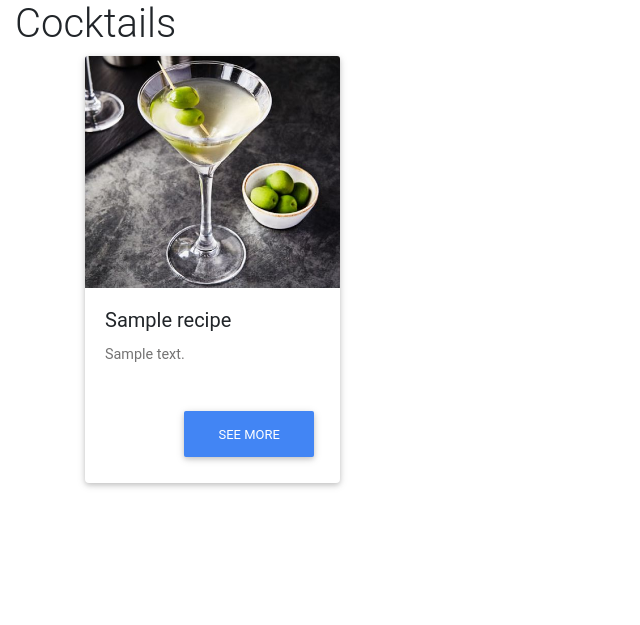
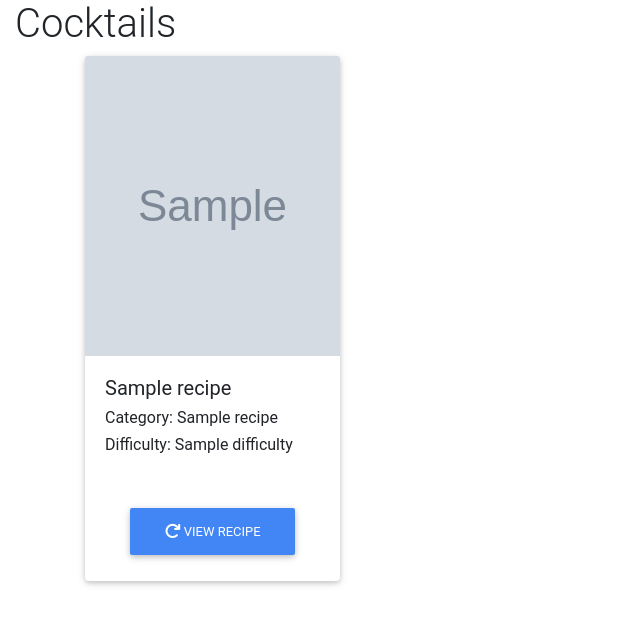
Before and after one commit to fredveloper/milestone-project-3, a Flask app: page / in a window 1280 px wide. Shown: the top 625 px of the page, without its empty margins (0-640 px from the left). Run offline with Flask 2, Linux system fonts and the light colour scheme; grey boxes marked "Sample" are stand-in pictures; a database or web service that is not in the repository returns one stand-in record (values such as "Sample title"); some libraries are stand-ins or nearby versions.

Commit message:
Added flip card to recipes.html, added flip card script to base.html, created style.css file

```diff
--- /dev/null
+++ b/static/css/style.css
@@ -0,0 +1,48 @@
+/* Flip Card */
+
+.card-flip {
+  perspective: 1000px;
+}
+
+.card-flip.hover .flip {
+  transform: rotateY(180deg);
+}
+
+.card-flip,
+.front,
+.back {
+  width: 100%;
+  height: 245px;
+}
+
+.flip {
+  transition: 0.6s;
+  transform-style: preserve-3d;
+  position: relative;
+}
+
+.front,
+.back {
+  backface-visibility: hidden;
+  position: absolute;
+  top: 0;
+  left: 0;
+}
+
+.front {
+  z-index: 2;
+  transform: rotateY(0deg);
+}
+
+.back {
+  transform: rotateY(180deg);
+}
+
+.card .card-body .card-text {
+font-size: 0.8rem;
+}
+
+
+.card-title {
+    margin-bottom: 0.5rem;
+}
--- a/templates/base.html
+++ b/templates/base.html
@@ -3,8 +3,6 @@
   <head>
     <meta charset="UTF-8" />
     <meta name="viewport" content="width=device-width, initial-scale=1.0" />
-
-
 
     <link
       rel="stylesheet"
@@ -12,9 +10,23 @@
       integrity="sha384-9aIt2nRpC12Uk9gS9baDl411NQApFmC26EwAOH8WgZl5MYYxFfc+NcPb1dKGj7Sk"
       crossorigin="anonymous"
     />
-    <link rel="stylesheet" href="https://cdnjs.cloudflare.com/ajax/libs/mdbootstrap/4.19.0/css/mdb.min.css" integrity="sha256-KQdYqU6VCGR+nLjpUSijAJcK1iIlMp8ro5UAMwPj1eI=" crossorigin="anonymous" />
-    <script src="https://kit.fontawesome.com/b3b3485f71.js" crossorigin="anonymous"></script>
+
+    <link
+      rel="stylesheet"
+      href="https://cdnjs.cloudflare.com/ajax/libs/mdbootstrap/4.19.0/css/mdb.min.css"
+      integrity="sha256-KQdYqU6VCGR+nLjpUSijAJcK1iIlMp8ro5UAMwPj1eI="
+      crossorigin="anonymous"
+    />
+    <script
+      src="https://kit.fontawesome.com/b3b3485f71.js"
+      crossorigin="anonymous"
+    ></script>
     <title>Document</title>
+    <link
+      rel="stylesheet"
+      href="{{ url_for('static', filename='css/style.css')}}"
+      type="text/css"
+    />
   </head>
   <body>
     {% block content %} {% endblock %}
@@ -28,15 +40,16 @@
       integrity="sha384-OgVRvuATP1z7JjHLkuOU7Xw704+h835Lr+6QL9UvYjZE3Ipu6Tp75j7Bh/kR0JKI"
       crossorigin="anonymous"
     ></script>
-    <script src="https://cdnjs.cloudflare.com/ajax/libs/mdbootstrap/4.19.0/js/mdb.min.js" integrity="sha256-ceh+E9ndu1tLx17aGb31ooyunz+deX74ohRrNQqZIYQ=" crossorigin="anonymous"></script>
-
-
-    <script type="text/javascript">
-
-      $(document).ready(function () {
-
+    <script
+      src="https://cdnjs.cloudflare.com/ajax/libs/mdbootstrap/4.19.0/js/mdb.min.js"
+      integrity="sha256-ceh+E9ndu1tLx17aGb31ooyunz+deX74ohRrNQqZIYQ="
+      crossorigin="anonymous"
+    ></script>
+    <script>
+      $(".card-flip .flip .flip-button").click(function () {
+        $(this).closest(".card-flip").toggleClass("hover");
+        $(this).css("transform, rotateY(180deg)");
       });
-
     </script>
   </body>
 </html>
--- a/templates/recipes.html
+++ b/templates/recipes.html
@@ -1,11 +1,8 @@
 {% extends 'base.html' %} {% block content %}
 
 <section id="recipes-section">
-
-
   <div class="container-fluid">
-      <div class="row content-block">
-
+    <div class="row">
       <div class="col-md-12">
         <h1 class="">Cocktails</h1>
       </div>
@@ -13,27 +10,72 @@
       <div class="container">
         <div class="row">
           {% for recipe in recipes %}
-          <div class="col-md-3">
+          <div class="col-md-3 card-container">
+            <!-- Card Flip -->
+            <div class="card-flip">
+              <div class="flip">
+                <div class="front">
+                  <!-- front content -->
                   <div class="card">
-              <img src="static/images/martini.jpg" class="card-img-top" alt="cocktail-picture">
+                    <img
+                      src="{{recipe.recipe_image}}"
+                      class="card-img-top"
+                      height="300px"
+                      alt="cocktail-picture"
+                    />
                     <div class="card-body">
                       <h5 class="card-title">{{recipe.recipe_name}}</h5>
+                      <h6 class="card-title">Category: {{recipe.category_name}}</h6>
+                      <h6 class="card-title">Difficulty: {{recipe.difficulty}}</h6>
+                      <!-- <h6 class="card-title">Rating: {{recipe.recipe_rating}}</h6> -->
+                    </div>
+                    <div class="card-body text-center">
+                      <a class="btn btn-primary flip-button"
+                        ><i class="fas fa-redo fa-lg"></i> View Recipe</a
+                      >
+                    </div>
+                  </div>
+                </div>
+
+                <div class="back">
+                  <!-- back content -->
+                  <div class="card">
+                    <div class="card-body text-justify">
+                      <h4 class="card-title text-center">
+                        {{recipe.recipe_name}}
+                      </h4>
+
                       <p class="card-text">{{recipe.recipe_description}}</p>
                     </div>
                     <div class="card-body">
-                <a href="" class="btn btn-primary float-right">See More</a>
+                      <h5 class="card-title">Ingredients:</h5>
+                      <p class="card-text">{{recipe.ingredients}}</p>
+                    </div>
+                    <div class="card-body">
+                      <h5 class="card-title">Method:</h5>
+                      <p class="card-text">{{recipe.preparation_method}}</p>
+                    </div>
+                    <div class="card-body text-center">
+                      <a href="" class="btn btn-primary"><i class="fas fa-pencil-alt fa-lg"></i> Edit</a>
+                      <a href="" class="btn btn-primary"><i class="fas fa-trash fa-lg"></i> Delete</a>
+                    </div>
+                    <div class="card-body">
+                      <a class="btn btn-primary float-left flip-button"
+                        ><i class="fas fa-undo fa-lg"></i> Go Back</a
+                      >
                     </div>
                   </div>
-            <br><br>
+                </div>
+              </div>
+            </div>
+            <br /><br />
           </div>
 
           {% endfor %}
         </div>
       </div>
-
     </div>
   </div>
-
 </section>
 
 {% endblock %}
```
Also changed, not shown: templates/addrecipe.html (+0 -15 lines). Lines whose indentation alone changed are shown as unchanged.
